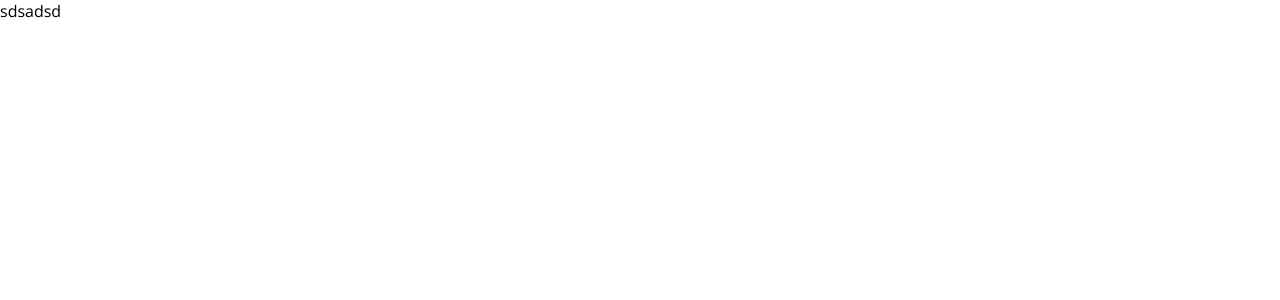
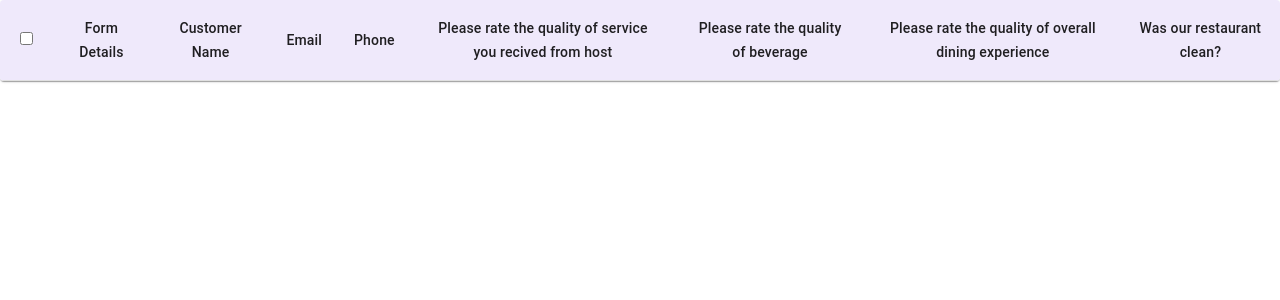
Before and after one commit to AsutoshAcharya/React_F-G_AsutoshAcharya, a React (Create React App) app: page /confirmation/Details in a window 1280 px wide. Shown: the top 300 px of the page. Built offline with nearby package versions, Linux system fonts and the light colour scheme; the HTML template or start-up script is replaced by a standard one.

Commit message:
table shows the form data

```diff
--- a/src/components/Details/Details.js
+++ b/src/components/Details/Details.js
@@ -1,8 +1,11 @@
-// import { TableHead } from "@mui/material";
-import React from "react";
-// import { useMemo } from "react";
-// import { useTable } from "react-table";
-// import MaterialTable from '@mui/icons-material';
+import * as React from "react";
+import Table from "@mui/material/Table";
+import TableBody from "@mui/material/TableBody";
+import TableCell from "@mui/material/TableCell";
+import TableContainer from "@mui/material/TableContainer";
+import TableHead from "@mui/material/TableHead";
+import TableRow from "@mui/material/TableRow";
+import Paper from "@mui/material/Paper";
 
 function Details() {
   function allStorage() {
@@ -16,46 +19,57 @@ function Details() {
 
     return values;
   }
-  const data = allStorage();
-  console.log(data);
-  console.log(data.length);
+  const rows = allStorage();
 
-  const columns = [
-
-    {
-      title: "Customer Name",
-      field: "name",
-    },
-    {
-      title: "Email",
-      field: "email",
-    },
-    {
-      title: "Phone",
-      field: "phone",
-    },
-    {
-      title: "Please rate the quality of service you recived from host",
-      field: "qualityOfService",
-    },
-    {
-      title: "Please rate the quality of beverage",
-      field: "beverage",
-    },
-    {
-      title: "Please rate the overall dining experience",
-      field: "diningExperience",
-    },
-    {
-      title: "Was our restaurant clean?",
-      field: "cleanliness",
-    },
-  ];
-  return <div>
-    sdsadsd
-{/* <MaterialTable data={data} columns={columns}/> */}
-
-  </div>;
+  return (
+    <TableContainer component={Paper}>
+      <Table sx={{ Width:'150%', height: "30%" }} aria-label="simple table">
+        <TableHead>
+          <TableRow sx={{backgroundColor:'rgb(239, 233, 251)'}}>
+            <TableCell align="center">
+              <input type="checkbox" name="" id="" />
+            </TableCell>
+            <TableCell align="center">Form Details</TableCell>
+            <TableCell align="center">Customer Name</TableCell>
+            <TableCell align="center">Email</TableCell>
+            <TableCell align="center">Phone</TableCell>
+            <TableCell align="center">
+              Please rate the quality of service you recived from host
+            </TableCell>
+            <TableCell align="center">
+              Please rate the quality of beverage
+            </TableCell>
+            <TableCell align="center">
+              Please rate the quality of overall dining experience
+            </TableCell>
+            <TableCell align="center">Was our restaurant clean?</TableCell>
+          </TableRow>
+        </TableHead>
+        <TableBody>
+          {rows.map((row) => (
+            <TableRow
+              key={row.id}
+              sx={{ "&:last-child td, &:last-child th": { border: 0 } }}
+            >
+              <TableCell>
+                <input type="checkbox" name="" id="" />
+              </TableCell>
+              <TableCell sx={{color:''}}>View Details</TableCell>
+              <TableCell>{row.name}</TableCell>
+              <TableCell component="th" scope="row">
+                {row.email}
+              </TableCell>
+              <TableCell align="center">{row.phone}</TableCell>
+              <TableCell align="center">{row.qualityOfService}</TableCell>
+              <TableCell align="center">{row.beverage}</TableCell>
+              <TableCell align="center">{row.diningExperience}</TableCell>
+              <TableCell align="center">{row.cleanliness}</TableCell>
+            </TableRow>
+          ))}
+        </TableBody>
+      </Table>
+    </TableContainer>
+  );
 }
 
 export default Details;
```
